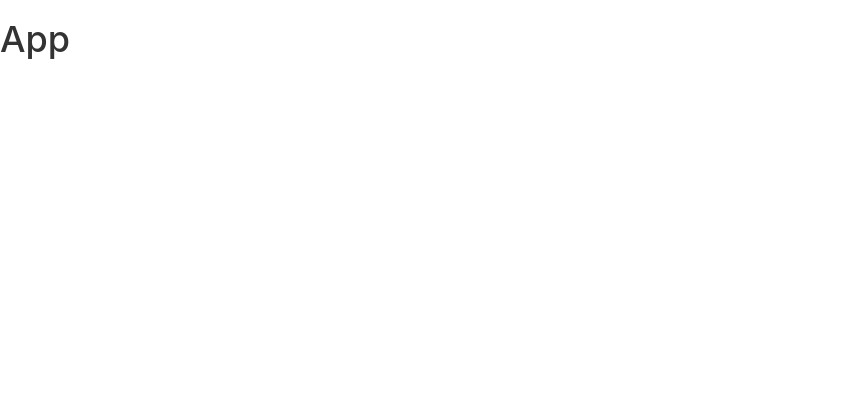
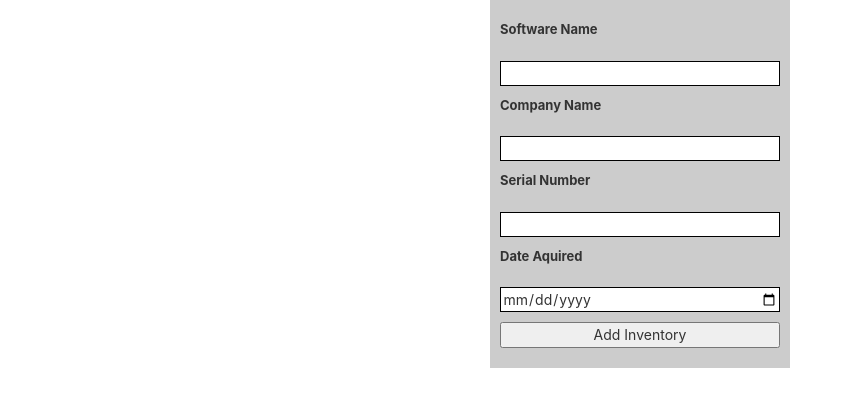
Before and after one commit to haeke/serial-inventory, a React (Create React App) app in the folder client/: page / in a window 1280 px wide. Shown: the top 406 px of the page, without its empty margins (0-852 px from the left). Built offline with nearby package versions, Linux system fonts and the light colour scheme.

Commit message:
modified the App component, the root route for now is the InventoryForm

```diff
--- a/client/src/components/App/App.js
+++ b/client/src/components/App/App.js
@@ -1,10 +1,17 @@
 import React from "react";
+import { BrowserRouter as Router, Route, Switch } from "react-router-dom";
+
+import InventoryForm from "../InventoryForm/InventoryForm";
 
 const App = () => {
   return (
-    <div>
-      <h1>App</h1>
-    </div>
+    <main className="container-fluid">
+      <Router>
+        <Switch>
+          <Route path="/" exact component={InventoryForm} />
+        </Switch>
+      </Router>
+    </main>
   );
 };
 
--- a/client/src/utils/validate.js
+++ b/client/src/utils/validate.js
@@ -1,7 +1,7 @@
 export const validate = values => {
   let errors = {};
   // This function will check to see if the values that were past are not empty. Ensure that the softwarename, software company, serial number and date aquired fields are not empty. If so, we can use the error object to indicate this to the user.
-  console.log("the values called inside vlidate ", values);
+  console.log("the values called inside validate ", values);
   if (!values.softwareName) {
     errors.softwareName = "The Software Name Field is required";
   }
```
